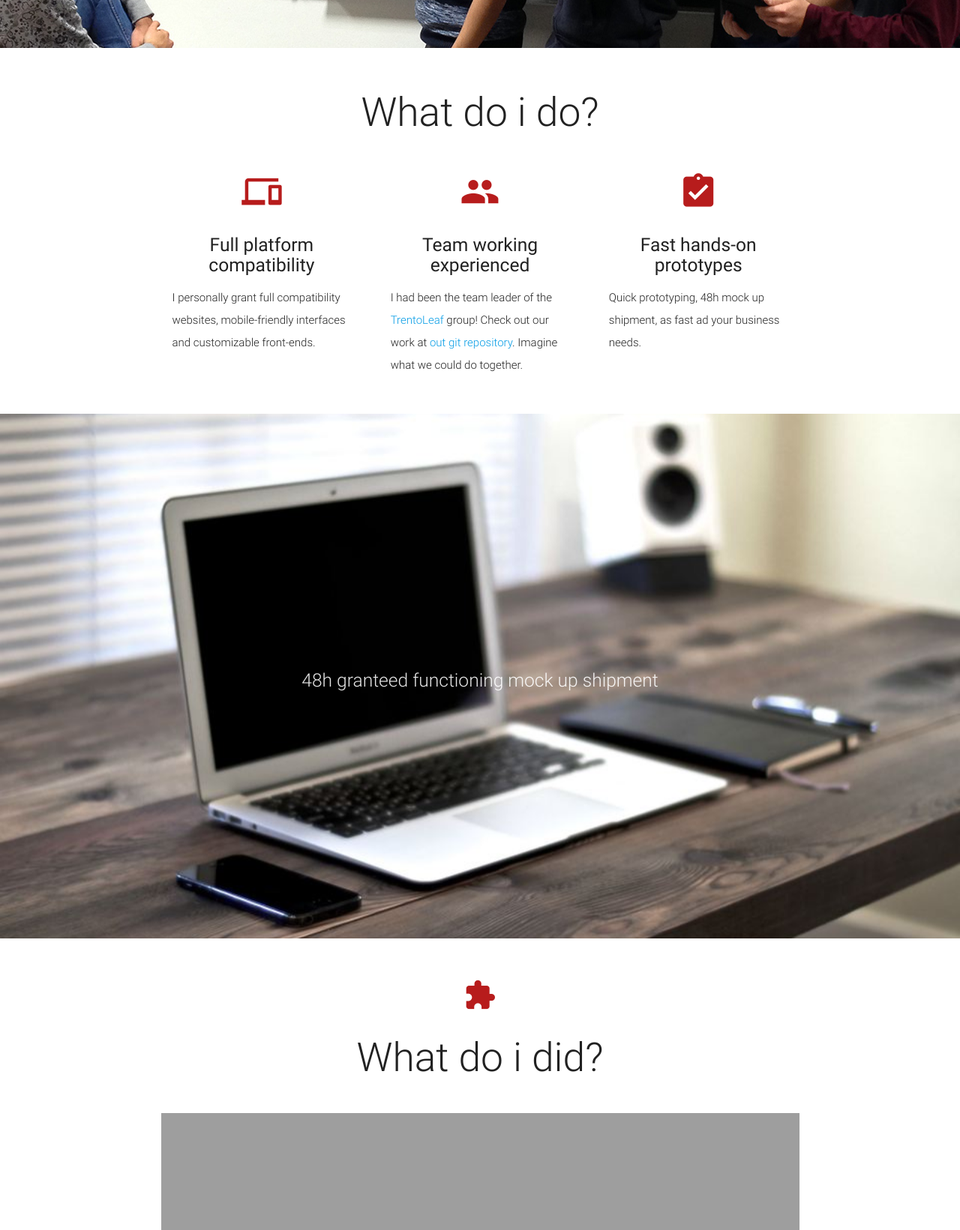
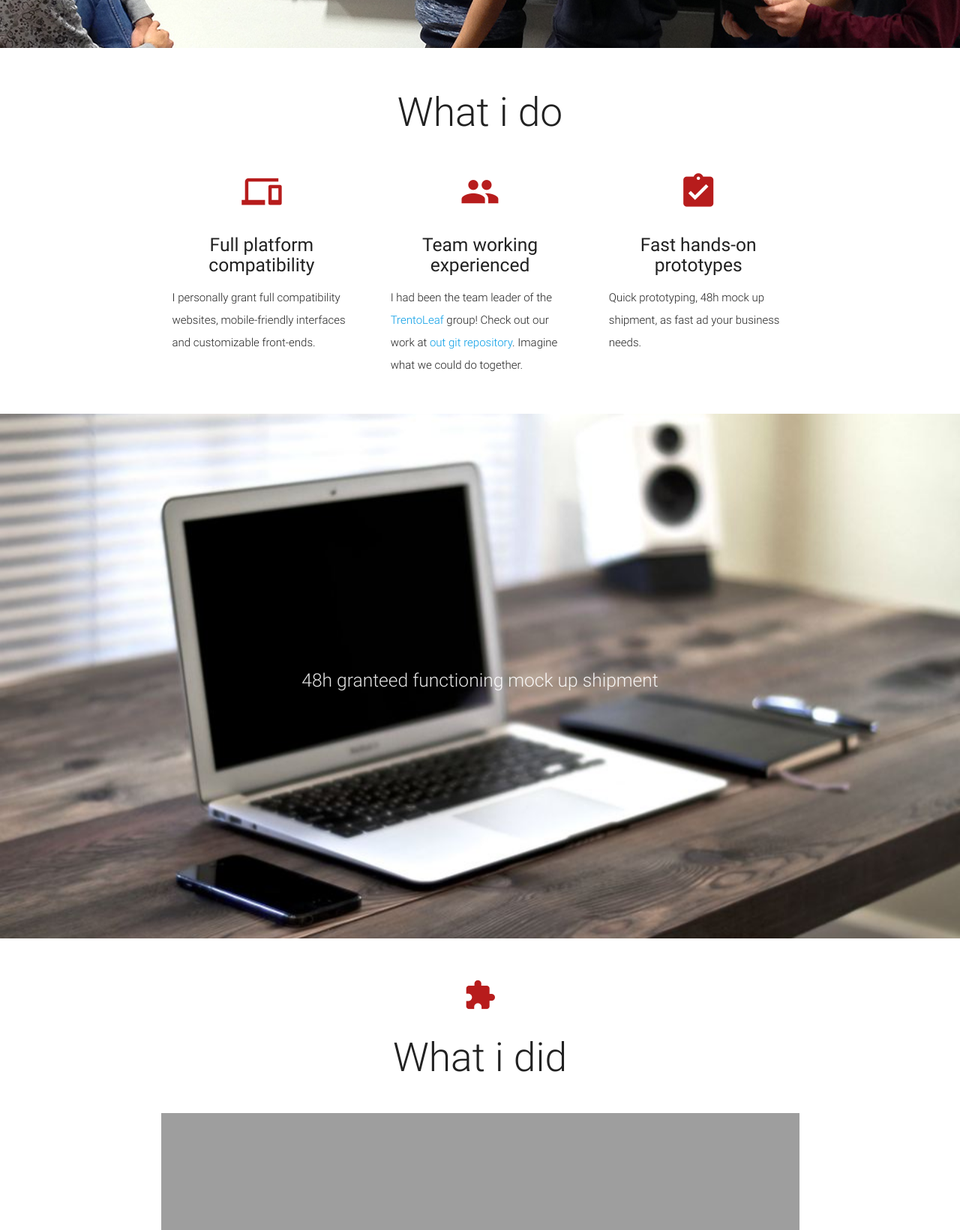
Before and after one commit to WilliamsRizzi/WilliamsRizzi.github.io, a plain HTML site: page index.html in a window 1280 px wide. Shown: the part 700-2341 px from the top of the page at 75% size. Drawn offline with nearby package versions, Linux system fonts and the light colour scheme.

Commit message:
Fix errors

```diff
--- a/index.html
+++ b/index.html
@@ -54,7 +54,7 @@
 
                 <!--   Icon Section   -->
                 <div class="row">
-                    <h2 class="header center light">What do i do?</h1>
+                    <h2 class="header center light">What i do</h1>
 
                     <div class="col s12 m4">
                         <div class="icon-block">
@@ -101,7 +101,7 @@
             <div class="section">
                 <div class="col s12 center">
                     <h3><i class="mdi-action-extension red-text text-darken-4"></i></h3>
-                    <h2 class="header center light">What do i did?</h1>
+                    <h2 class="header center light">What i did</h1>
                     <br>
                 </div>
                 <div class="col s4 center">
```
